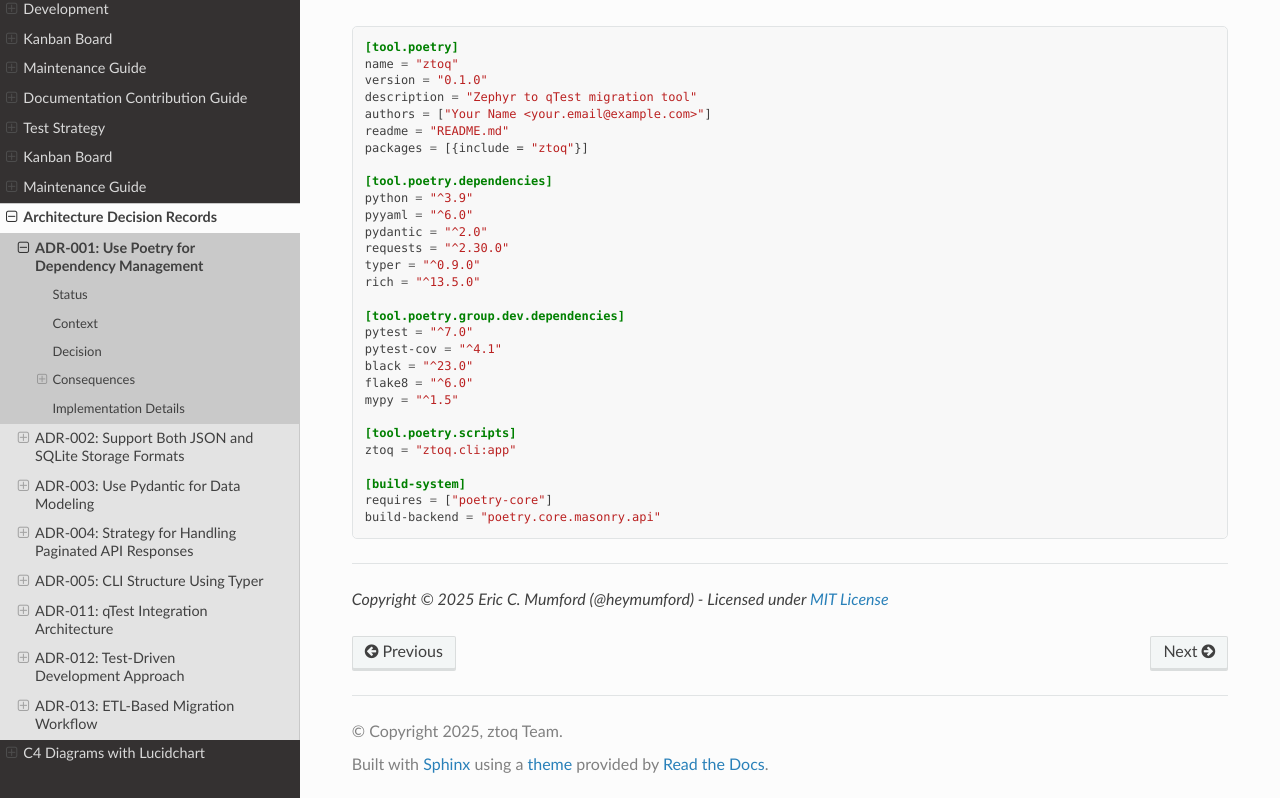
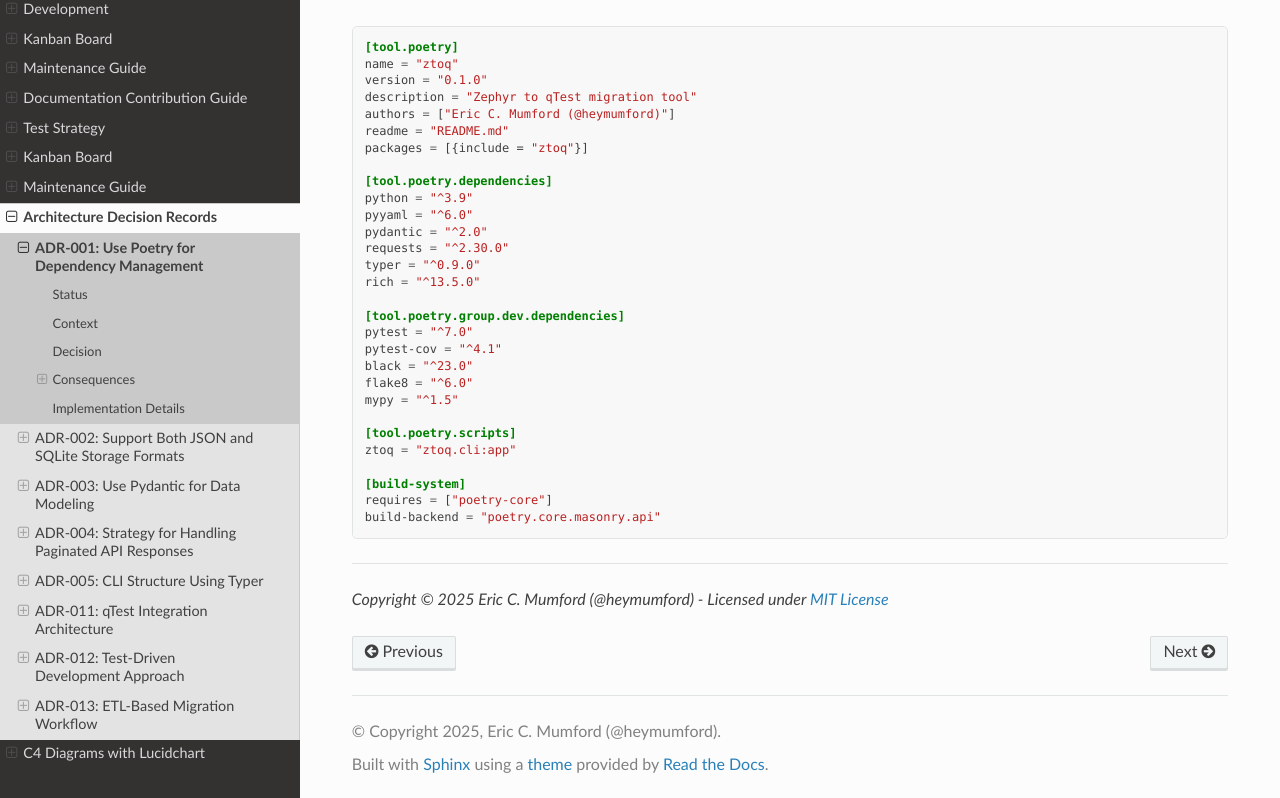
Before and after one commit to heymumford/ztoq, a Sphinx documentation site: the page built from docs/sphinx/source/adrs/001-use-poetry-for-dependency-management.md, in a window 1280 px wide and 1400 px high, scrolled down 826 px. Shown: the part 599-1397 px from the top of the window. Built offline with Sphinx 7.4.7 and the Read the Docs theme 3.1.0, drawn with Linux system fonts in a browser that asks for light colours.

Commit message:
Update author information and Sphinx version
- Update authors in pyproject.toml to 'Eric C. Mumford (@heymumford)'
- Update author in ADR-001 poetry example
- Update copyright and author in Sphinx configuration
- Sync Sphinx version with current project version (0.3.1)

```diff
--- a/docs/adr/001-use-poetry-for-dependency-management.md
+++ b/docs/adr/001-use-poetry-for-dependency-management.md
@@ -53,7 +53,7 @@ We'll use a pyproject.toml file at the root of the project with this structure:
 name = "ztoq"
 version = "0.1.0"
 description = "Zephyr to qTest migration tool"
-authors = ["Your Name <your.email@example.com>"]
+authors = ["Eric C. Mumford (@heymumford)"]
 readme = "README.md"
 packages = [{include = "ztoq"}]
 
--- a/docs/sphinx/source/conf.py
+++ b/docs/sphinx/source/conf.py
@@ -14,9 +14,9 @@ sys.path.insert(0, os.path.abspath("../../../"))
 # https://www.sphinx-doc.org/en/master/usage/configuration.html#project-information
 
 project = "ztoq"
-copyright = "2025, ztoq Team"
-author = "ztoq Team"
-release = "0.1.0"
+copyright = "2025, Eric C. Mumford (@heymumford)"
+author = "Eric C. Mumford (@heymumford)"
+release = "0.3.1"
 
 # -- General configuration ---------------------------------------------------
 # https://www.sphinx-doc.org/en/master/usage/configuration.html#general-configuration
--- a/pyproject.toml
+++ b/pyproject.toml
@@ -2,7 +2,7 @@
 name = "ztoq"
 version = "0.3.1"
 description = "A Python tool that extracts test data from Zephyr Scale and migrates it to qTest"
-authors = ["Your Name <your.email@example.com>"]
+authors = ["Eric C. Mumford (@heymumford)"]
 readme = "README.md"
 packages = [{include = "ztoq"}]
 
```
